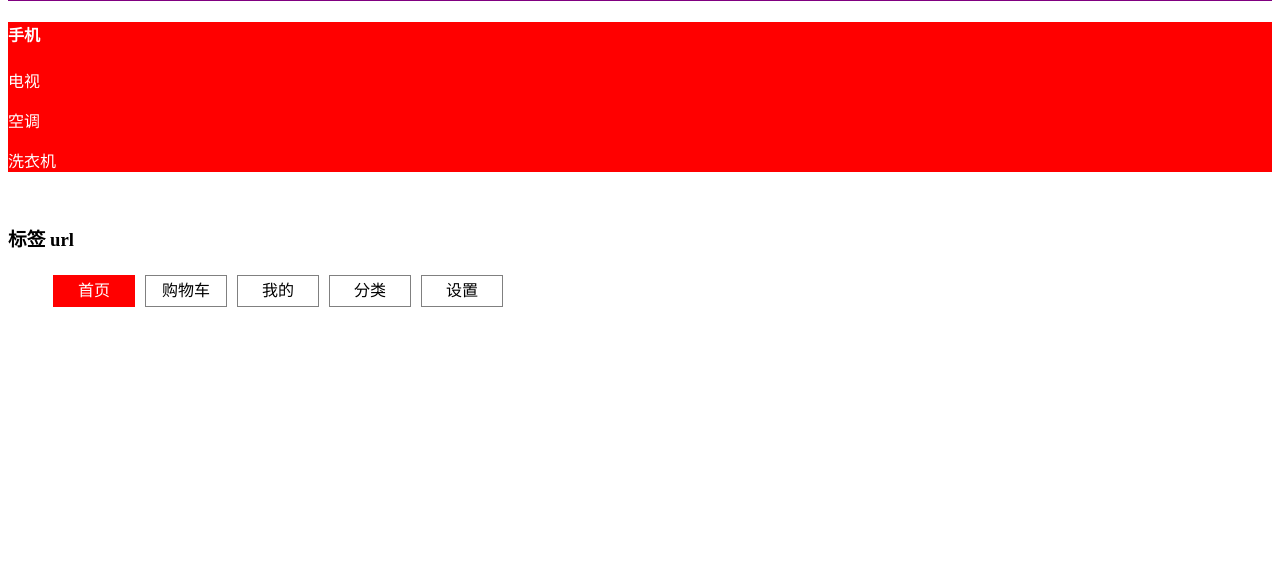
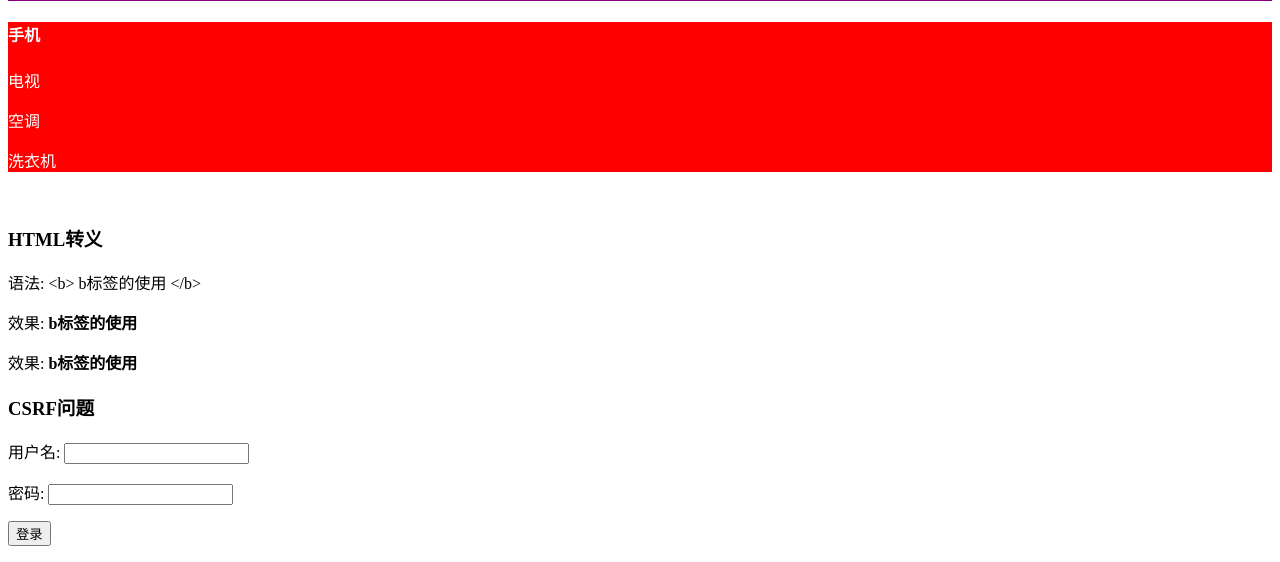
Before and after one commit to iphone3/Django-Basic, a Django app: page /mt/ in a window 1280 px wide. Shown: the part 2298-2860 px from the top of the page. Before the commit the page ends 2605 px from the top, so only its background shows below. Run offline with Django 3.2, Linux system fonts and the light colour scheme; data comes from the database, SQL or seed files in the repository.

Commit message:
CSRF问题

```diff
--- a/03-模板/DjangoTemplate/mt/urls.py
+++ b/03-模板/DjangoTemplate/mt/urls.py
@@ -10,4 +10,5 @@ urlpatterns = [
     url(r'^setting/$', views.setting, name='setting'),    # 设置
     url(r'^test/$', views.test, name='test'),   # 继承测试
     url(r'^test2/$', views.test2, name='test2'),   # 继承测试
+    url(r'^login/$', views.login, name='login'),    # 登录
 ]
--- a/03-模板/DjangoTemplate/mt/views.py
+++ b/03-模板/DjangoTemplate/mt/views.py
@@ -55,6 +55,9 @@ def index(request):
     shop_title2 = '手机'
     shop_list2 = ['苹果', '华为', 'OPPO']
 
+    # 转义
+    html_str = '<b> b标签的使用 </b>'
+
     context = {
         'name': username,
         'age': age,
@@ -67,7 +70,8 @@ def index(request):
         'shop_title1':shop_title1,
         'shop_list1':shop_list1,
         'shop_title2':shop_title2,
-        'shop_list2':shop_list2
+        'shop_list2':shop_list2,
+        'html_str':html_str
     }
 
     return render(request, 'index.html', context=context)
@@ -96,3 +100,7 @@ def test(request):
 
 def test2(request):
     return render(request, 'test2.html')
+
+
+def login(request):
+    return HttpResponse('登录成功')
--- a/03-模板/DjangoTemplate/templates/index.html
+++ b/03-模板/DjangoTemplate/templates/index.html
@@ -205,9 +205,36 @@
 {% include 'main_shop.html' with shop_title=shop_title2 shop_list=shop_list2 %}
 <br>
 
+<h3>HTML转义</h3>
+<p>
+    语法: {{ html_str }}
+</p>
+<p>
+    效果: {{ html_str|safe }}
+</p>
+<p>
+    效果:
+    {% autoescape off %}
+        {{ html_str }}
+    {% endautoescape %}
+</p>
 
-<h3>标签 url</h3>
-{% include 'nav.html' %}
+
+
+<h3>CSRF问题</h3>
+<form action="{% url 'mt:login' %}" method="post">
+    {% csrf_token %}
+
+    <p>
+        用户名: <input type="text" name="username">
+    </p>
+    <p>
+        密码: <input type="password" name="password">
+    </p>
+    <p>
+        <input type="submit" value="登录">
+    </p>
+</form>
 
 </body>
 </html>
```
Also changed, not shown: 1 other file.
